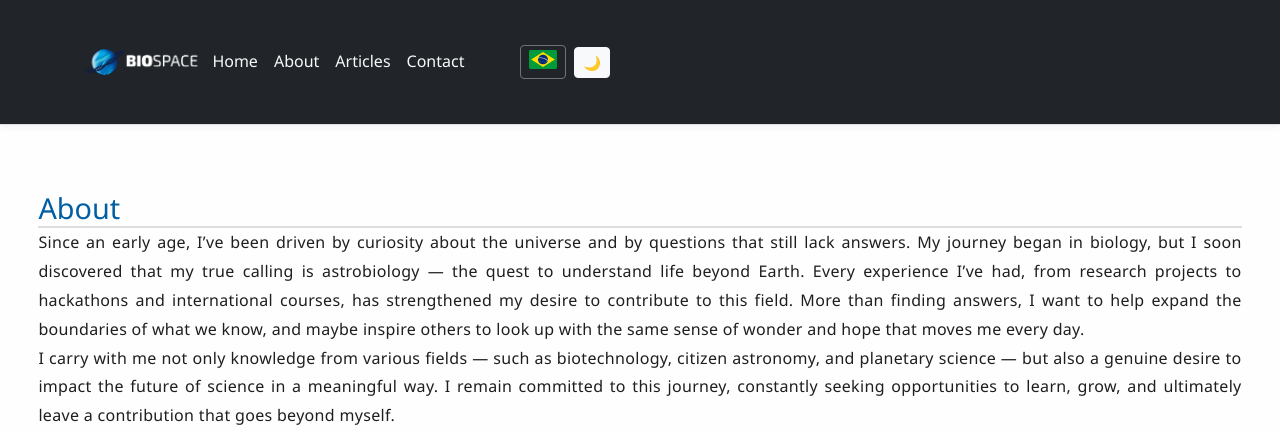
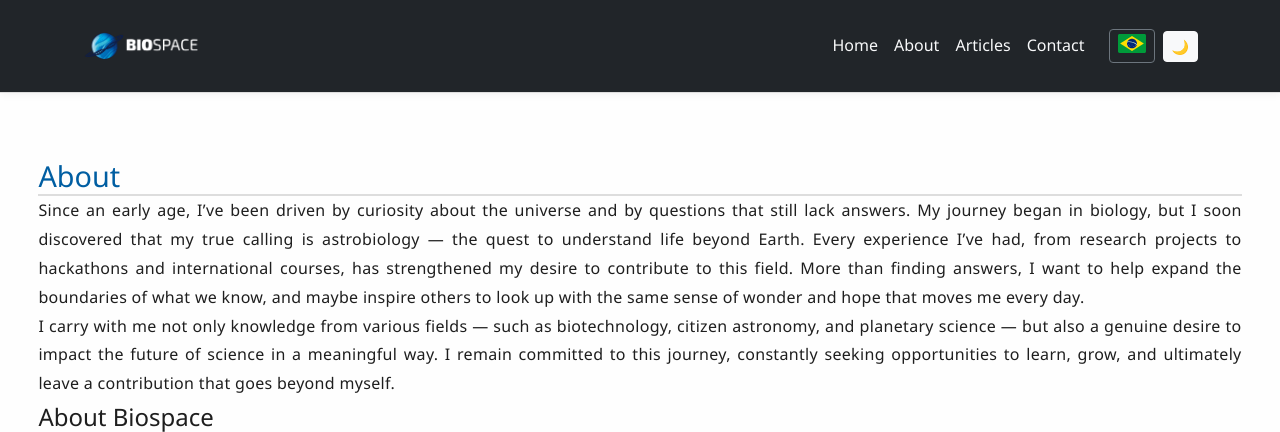
Before and after one commit to renaanc/biospace, a Django app: page /en/about/ in a window 1280 px wide. Shown: the top 432 px of the page. Run offline with Django 5.2, Linux system fonts and the light colour scheme; some libraries are stand-ins or nearby versions.

Commit message:
att header5

```diff
--- a/templates/core/base.html
+++ b/templates/core/base.html
@@ -6,57 +6,71 @@
     <meta charset="UTF-8" />
     <title>{% block title %}Biospace{% endblock %}</title>
     <meta name="viewport" content="width=device-width, initial-scale=1.0" />
-    <!-- Bootstrap CSS via CDN -->
+
+    <!-- Bootstrap CSS -->
     <link href="https://cdn.jsdelivr.net/npm/bootstrap@5.3.3/dist/css/bootstrap.min.css" rel="stylesheet">
+
+    <!-- Seu CSS -->
     <link rel="stylesheet" href="{% static 'css/styles.css' %}" />
   </head>
+
   <body>
+
 <header class="site-header bg-dark text-light py-3">
-  <div class="container d-flex align-items-center justify-content-between py-3">
+  <div class="container d-flex align-items-center justify-content-between">
 
-    <!-- Logo + título -->
+    <!-- LOGO + (opcional futuro título tipográfico) -->
     <div class="d-flex align-items-center gap-2">
-      <!-- (Troque a imagem depois) -->
-      <img src="{% static 'images/logo-placeholder.png' %}" alt="Biospace logo" height="60" length="70">
+      <img src="{% static 'images/logo-placeholder.png' %}" alt="Biospace logo" height="60">
 
-<!-- Título clicável que leva pra home
+      <!-- Tipografia personalizada futuramente -->
+      <!--
       <h1 class="logo-title m-0 fs-4">
         <a href="{% url 'home' %}" class="text-decoration-none logo-link">
           <span class="logo-bold">BIO</span><span class="logo-regular">SPACE</span>
         </a>
-</h1>-->
+      </h1>
+      -->
+    </div>
 
+    <!-- NAV + IDIOMA + TEMA -->
+    <nav class="d-flex align-items-center gap-4">
 
-    <!-- Navegação -->
-    <nav class="d-flex align-items-center gap-4">
-      <ul class="d-flex list-unstyled mb-0 me-3 ms-auto">
-        <li class="me-3"><a href="/" class="text-light text-decoration-none">{% trans "Home" %}</a></li>
-        <li class="me-3"><a href="/about" class="text-light text-decoration-none">{% trans "About" %}</a></li>
-        <li class="me-3"><a href="{% url 'articles:article_list' %}" class="text-light text-decoration-none">{% trans "Articles" %}</a></li>
-        <li class="me-3"><a href="/contact" class="text-light text-decoration-none">{% trans "Contact" %}</a></li>
+      <!-- LINKS -->
+      <ul class="d-flex list-unstyled m-0 gap-3">
+        <li><a href="/" class="text-light text-decoration-none">{% trans "Home" %}</a></li>
+        <li><a href="/about" class="text-light text-decoration-none">{% trans "About" %}</a></li>
+        <li><a href="{% url 'articles:article_list' %}" class="text-light text-decoration-none">{% trans "Articles" %}</a></li>
+        <li><a href="/contact" class="text-light text-decoration-none">{% trans "Contact" %}</a></li>
       </ul>
 
-      <!-- Botões de idioma e tema -->
+      <!-- IDIOMA + TEMA -->
       <div class="d-flex align-items-center gap-2">
-        <form action="{% url 'set_language' %}" method="post" class="language-toggle-form mb-0">
+
+        <!-- Botão de idioma -->
+        <form action="{% url 'set_language' %}" method="post" class="m-0">
           {% csrf_token %}
           <input type="hidden" name="next" value="{{ request.get_full_path }}">
+
           {% if request.LANGUAGE_CODE == 'pt-br' or request.LANGUAGE_CODE == 'pt_BR' %}
             <input type="hidden" name="language" value="en">
             <button type="submit" title="Switch to English" class="btn btn-outline-secondary btn-sm">
-              <img src="{% static 'flags/united-states-flag-icon.svg' %}" alt="English" width="28" />
+              <img src="{% static 'flags/united-states-flag-icon.svg' %}" width="28">
             </button>
           {% else %}
             <input type="hidden" name="language" value="pt-br">
             <button type="submit" title="Mudar para Português" class="btn btn-outline-secondary btn-sm">
-              <img src="{% static 'flags/brazil-flag-icon.svg' %}" alt="Portuguese" width="28" />
+              <img src="{% static 'flags/brazil-flag-icon.svg' %}" width="28">
             </button>
           {% endif %}
         </form>
 
+        <!-- Tema -->
         <button id="theme-toggle" class="btn btn-light btn-sm">🌙</button>
+
       </div>
     </nav>
+
   </div>
 </header>
 
@@ -67,14 +81,14 @@
 
 <footer class="site-footer py-4 bg-dark text-white mt-4">
   <div class="container text-center">
-          <p>{% trans "&copy; 2025 Biospace. All rights reserved." %}</p>
+    <p>&copy; 2025 Biospace. {% trans "All rights reserved." %}</p>
     <p>{% trans "Made with 🌌 and scientific curiosity." %}</p>
   </div>
 </footer>
-    </div>
 
 <!-- Scripts -->
 <script src="{% static 'js/main.js' %}"></script>
 <script src="https://cdn.jsdelivr.net/npm/bootstrap@5.3.3/dist/js/bootstrap.bundle.min.js"></script>
+
 </body>
 </html>
```
Lines whose indentation alone changed are shown as unchanged.
